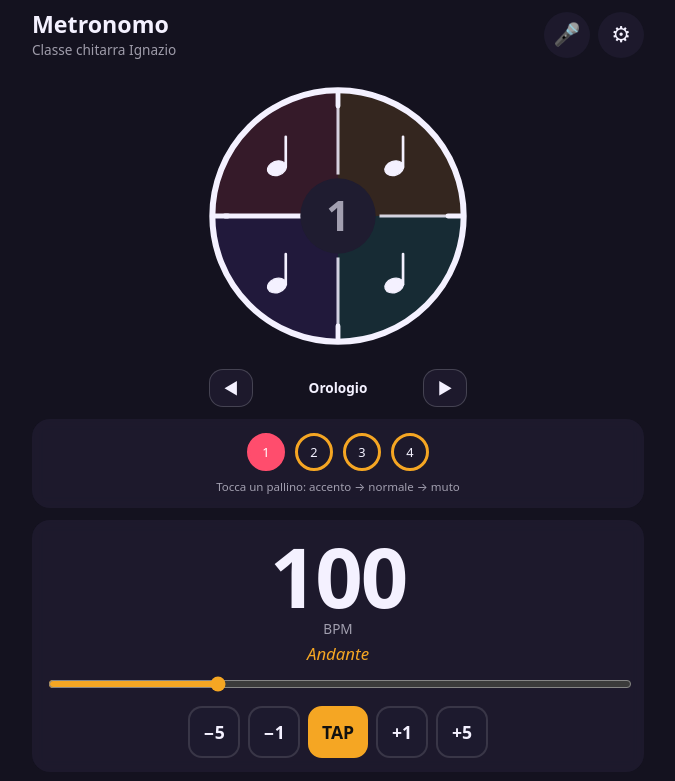
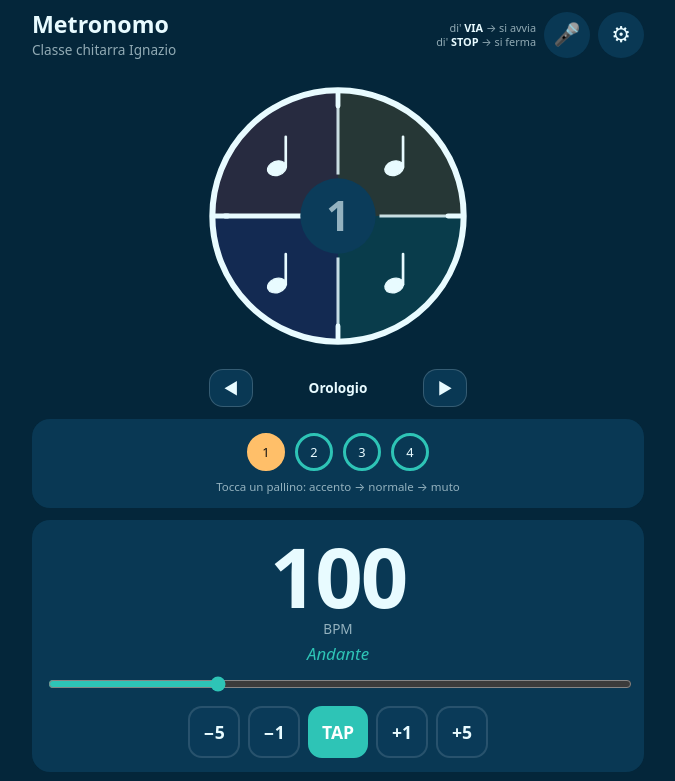
Before and after one commit to Rhk93/Metronomoweb, a plain HTML site: page index.html in a window 1280 px wide. Shown: the top 781 px of the page, without its empty margins (302-977 px from the left). Drawn offline with Linux system fonts and the light colour scheme.

Commit message:
Add files via upload

```diff
--- a/index.html
+++ b/index.html
@@ -196,6 +196,8 @@ input[type=color]{width:44px;height:36px;border:none;background:none;padding:0}
 #anteprimaFoto{width:100%;height:140px;border-radius:12px;background:#000 center/cover no-repeat;margin-bottom:10px;display:flex;align-items:center;justify-content:center;color:var(--muted);font-size:.85em}
 .avviso{font-size:.75em;color:var(--muted);margin-top:6px}
 #copyright{width:100%;text-align:center;font-size:.72em;color:var(--muted);margin-top:auto;padding-top:10px}
+#aiutoVoce{font-size:.68em;line-height:1.35;color:var(--muted);text-align:right;white-space:nowrap}
+#aiutoVoce b{color:var(--text)}
 #btnVoce.attivo{background:var(--accent);color:var(--on-accent);animation:ascolto 1.6s ease-in-out infinite}
 @keyframes ascolto{0%,100%{box-shadow:0 0 0 0 rgba(255,255,255,.35)}50%{box-shadow:0 0 0 7px rgba(255,255,255,0)}}
 #statoVoce{display:none;width:100%;text-align:center;font-size:.8em;color:var(--muted);margin-top:-6px}
@@ -214,7 +216,8 @@ input[type=color]{width:44px;height:36px;border:none;background:none;padding:0}
       <h1 id="titolo">Metronomo</h1>
       <p id="sottotitolo">Classe chitarra Ignazio</p>
     </div>
-    <div style="display:flex;gap:8px">
+    <div style="display:flex;gap:8px;align-items:center">
+      <span id="aiutoVoce">di' <b>VIA</b> → si avvia<br>di' <b>STOP</b> → si ferma</span>
       <button class="icona" id="btnVoce" aria-label="Comandi vocali">🎤</button>
       <button class="icona" id="apriImpostazioni" aria-label="Impostazioni">⚙</button>
     </div>
@@ -282,7 +285,7 @@ input[type=color]{width:44px;height:36px;border:none;background:none;padding:0}
 <div id="pannello">
   <div id="foglio">
     <header>
-      <h2>Impostazioni <small style="font-size:.6em;opacity:.6;font-weight:400">versione 9</small></h2>
+      <h2>Impostazioni <small style="font-size:.6em;opacity:.6;font-weight:400">versione 10</small></h2>
       <button class="icona" id="chiudiImpostazioni" aria-label="Chiudi">✕</button>
     </header>
     <div id="schede">
@@ -542,10 +545,10 @@ const DEFAULT = {
   flash:false, flashSoloAcc:false, vibra:false, sottofondo:false,
   countIn:false, trOn:false, trDa:80, trA:120, trPasso:4, trOgni:4,
   gapOn:false, gapSuona:2, gapMuto:2, timerMin:0,
-  colori:{...TEMI['Notte']}, panelA:85, raggio:18,
+  colori:{...TEMI['Oceano']}, panelA:85, raggio:18,
   font:FONT[0][0], scala:100, bpmSize:100, peso:400, maiuscolo:false,
   titolo:'Metronomo', sottotitolo:'Classe chitarra Ignazio',
-  layout:'classico', visuale:'nota', versione:8, arcobaleno:true, coloriBattiti:null,
+  layout:'classico', visuale:'nota', versione:10, arcobaleno:true, coloriBattiti:null,
   mostra:{titolo:true,battiti:true,nome:true,tap:true,rapidi:true,stato:true},
   velo:30, sfoc:0, adatta:'cover', posFoto:'center'
 };
@@ -571,7 +574,7 @@ let timerSalva=null;
 // Aggiornamento alla versione 5: mostra subito l'orologio del tempo
 let salvatoPrima=null; try{salvatoPrima=JSON.parse(leggi(CHIAVE)||'null')}catch(e){}
 if(['numero','nessuna'].includes(S.visuale)) S.visuale='nota';
-if(salvatoPrima && !(salvatoPrima.versione>=8)){ if(!(salvatoPrima.versione>=5)) S.visuale='nota'; S.versione=8; scrivi(CHIAVE,JSON.stringify(S)); }
+if(salvatoPrima && !(salvatoPrima.versione>=10)){ if(!(salvatoPrima.versione>=5)) S.visuale='nota'; S.colori={...TEMI['Oceano']}; S.versione=10; scrivi(CHIAVE,JSON.stringify(S)); }
 function salva(){clearTimeout(timerSalva);timerSalva=setTimeout(()=>scrivi(CHIAVE,JSON.stringify(S)),250)}
 
 const $ = id => document.getElementById(id);
```
